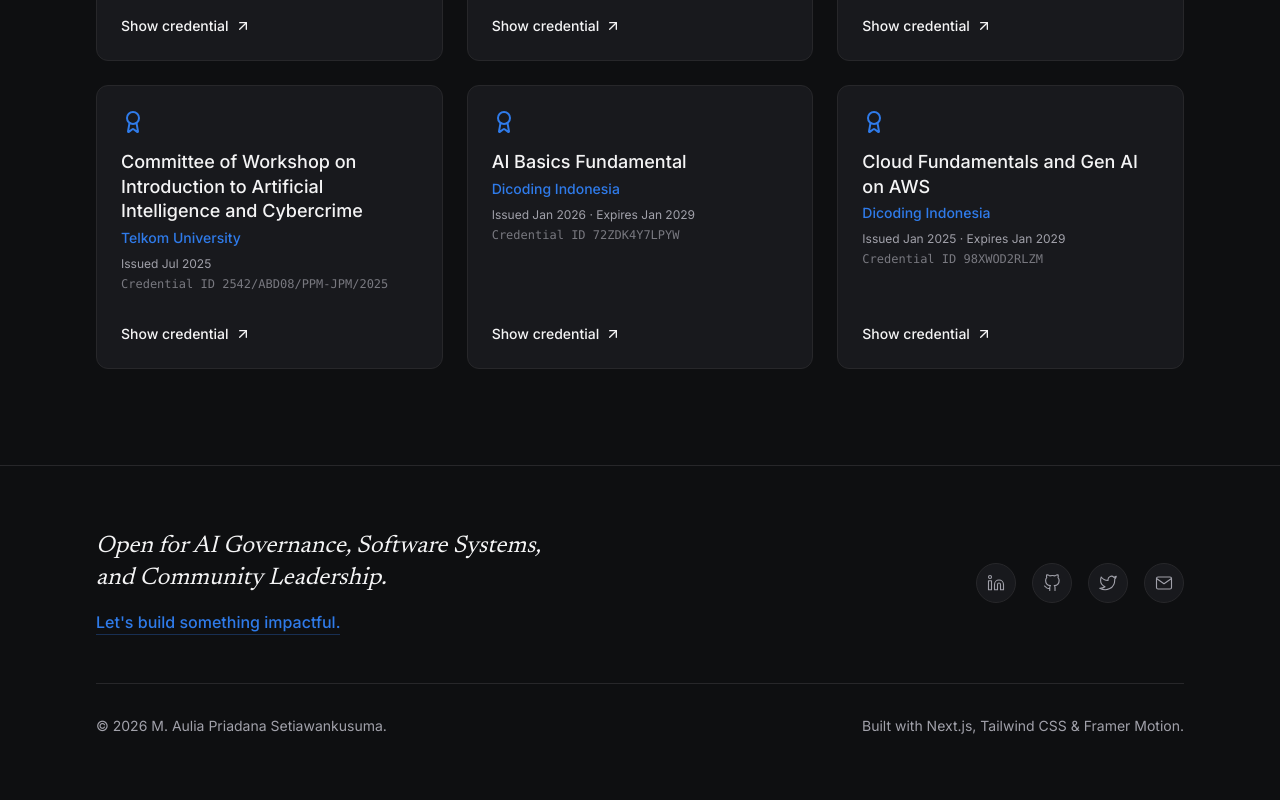
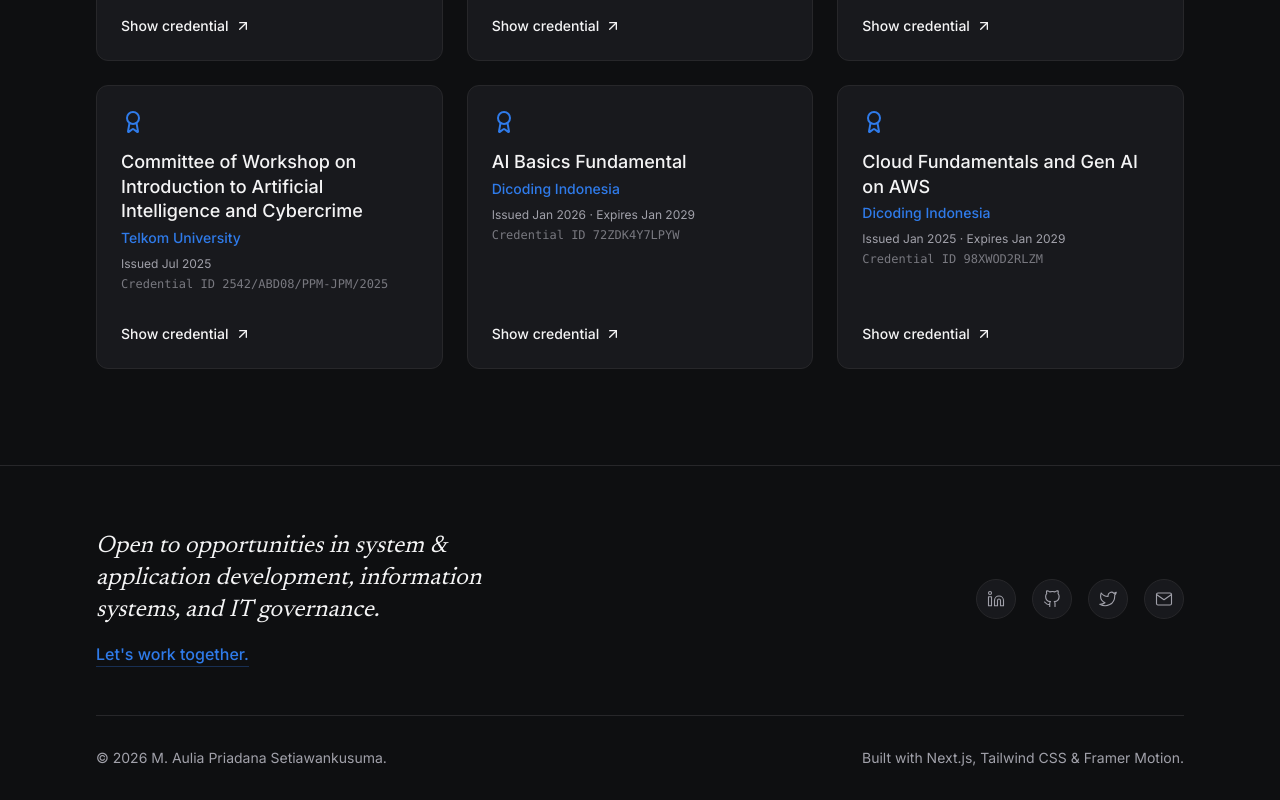
Before and after one commit to alproozz/-Claude-Ambassador, a Next.js app: page / in a window 1280 px wide. Shown: the part 7969-8769 px from the top of the page. Before the commit the page ends 8737 px from the top, so only its background shows below. Built offline with nearby package versions, Linux system fonts and the light colour scheme.

Commit message:
feat(footer): perbarui narasi penutup, tautan email, dan hak cipta

```diff
--- a/src/components/Footer.tsx
+++ b/src/components/Footer.tsx
@@ -6,10 +6,10 @@ export default function Footer() {
       <div className="w-full flex flex-col md:flex-row justify-between items-start md:items-center gap-8 mb-12">
         <div className="max-w-md">
           <p className="font-serif italic text-xl md:text-2xl text-foreground mb-4">
-            Open for AI Governance, Software Systems, and Community Leadership.
+            Open to opportunities in system & application development, information systems, and IT governance.
           </p>
-          <a href="mailto:contact@example.com" className="inline-block text-accent hover:text-accent-hover font-medium transition-colors border-b border-accent/30 hover:border-accent">
-            Let's build something impactful.
+          <a href="mailto:priadanasetiawan@gmail.com" className="inline-block text-accent hover:text-accent-hover font-medium transition-colors border-b border-accent/30 hover:border-accent">
+            Let&apos;s work together.
           </a>
         </div>
 
@@ -24,7 +24,7 @@ export default function Footer() {
             <FiLinkedin size={18} strokeWidth={1.5} />
           </a>
           <a
-            href="https://github.com"
+            href="https://github.com/alproozz"
             target="_blank"
             rel="noreferrer"
             className="w-10 h-10 rounded-full border border-surface-border bg-surface flex items-center justify-center text-muted hover:text-foreground hover:border-accent/50 transition-all"
@@ -42,7 +42,7 @@ export default function Footer() {
             <FiTwitter size={18} strokeWidth={1.5} />
           </a>
           <a
-            href="mailto:contact@example.com"
+            href="mailto:priadanasetiawan@gmail.com"
             className="w-10 h-10 rounded-full border border-surface-border bg-surface flex items-center justify-center text-muted hover:text-foreground hover:border-accent/50 transition-all"
             aria-label="Email"
           >
```
